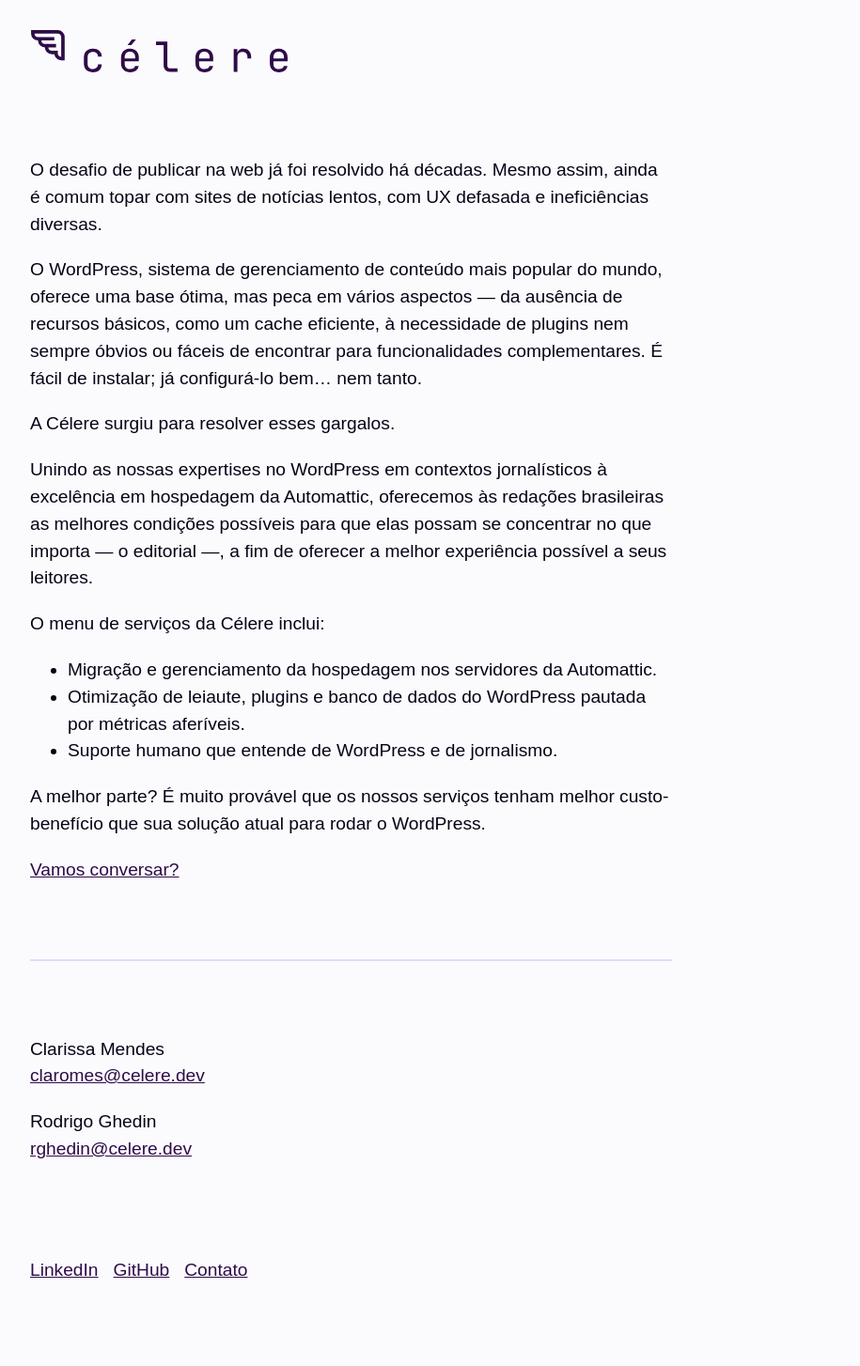
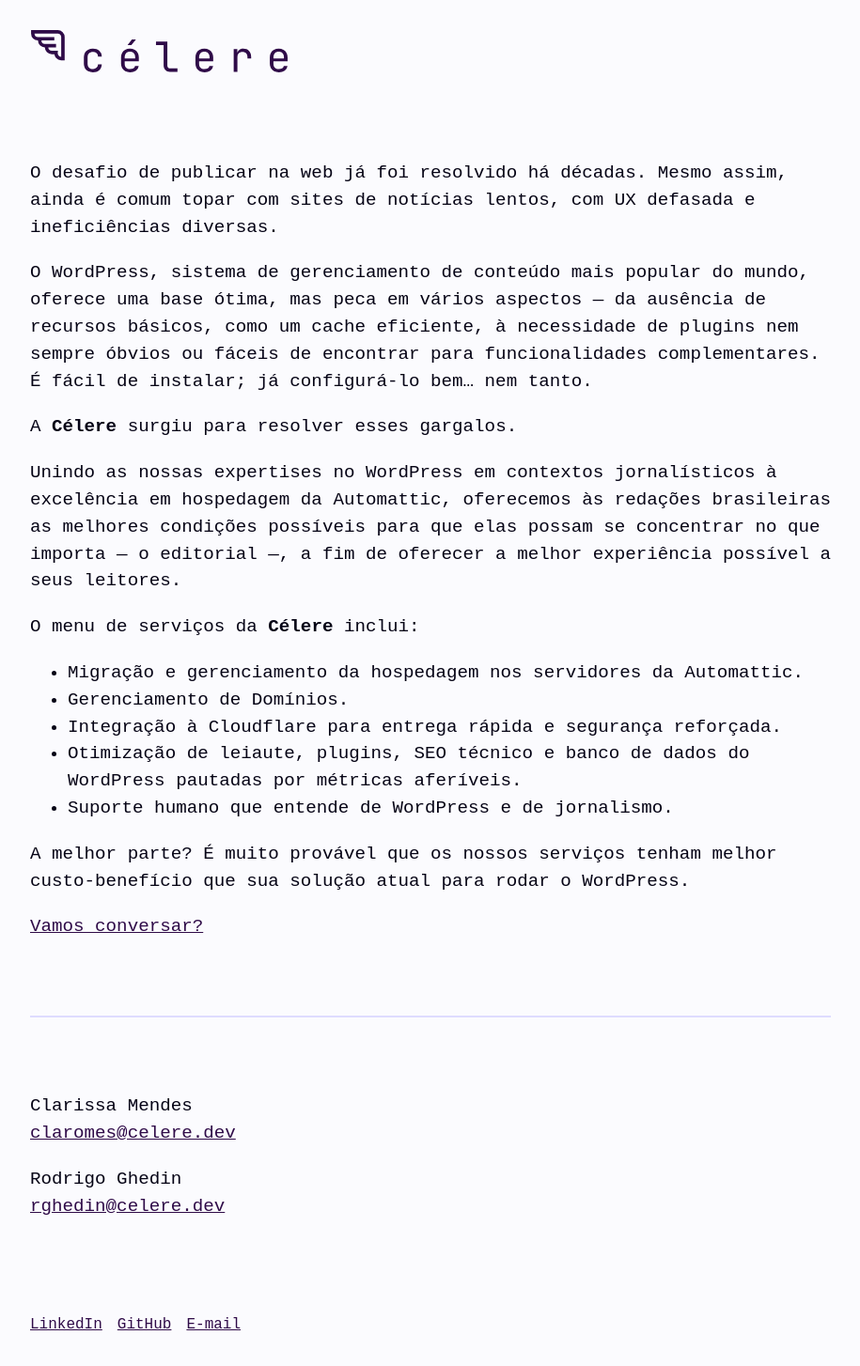
Before and after one commit to celere-dev/site, a Jekyll site: the page built from index.md, in a window 1280 px wide. Shown: the whole page at 94% size, without its empty margins (0-915 px from the left). Built offline with Jekyll 4.4.1, drawn with Linux system fonts in a browser that asks for light colours; before the commit the page ends 1399 px from its top, so only the background shows below that.

Commit message:
revisa texto, footer e estilo

```diff
--- a/_includes/footer.html
+++ b/_includes/footer.html
@@ -2,6 +2,6 @@
 	<ul>
 		<li><a href="https://www.linkedin.com/company/celere-dev">LinkedIn</a></li>
 		<li><a href="https://github.com/celere-dev">GitHub</a></li>
-		<li><a href="mailto:contato@celere.dev">Contato</a></li>
+		<li><a href="mailto:contato@celere.dev">E-mail</a></li>
 	</ul>
 </footer>
--- a/assets/style.css
+++ b/assets/style.css
@@ -40,9 +40,9 @@ img {
 
 body {
 	background-color: var(--background);
-	width: min(100% - 1rem, 64ch);
+	width: min(100% - 1rem, 74ch);
 	margin: 2rem auto 2rem 2rem;
-	font-family: var(--ff-base);
+	font-family: var(--ff-mono);
 	font-size: var(--fs-1);
 	line-height: 1.5;
 	color: var(--text);
@@ -95,6 +95,7 @@ footer {
 }
 footer ul {
 	display: flex;
+	font-size: var(--fs-0);
 	column-gap: 1rem;
 	list-style: none;
 	padding: 0;
--- a/index.md
+++ b/index.md
@@ -6,14 +6,16 @@ O desafio de publicar na web já foi resolvido há décadas. Mesmo assim, ainda
 
 O WordPress, sistema de gerenciamento de conteúdo mais popular do mundo, oferece uma base ótima, mas peca em vários aspectos — da ausência de recursos básicos, como um cache eficiente, à necessidade de plugins nem sempre óbvios ou fáceis de encontrar para funcionalidades complementares. É fácil de instalar; já configurá-lo bem… nem tanto.
 
-A Célere surgiu para resolver esses gargalos.
+A **Célere** surgiu para resolver esses gargalos.
 
 Unindo as nossas expertises no WordPress em contextos jornalísticos à excelência em hospedagem da Automattic, oferecemos às redações brasileiras as melhores condições possíveis para que elas possam se concentrar no que importa — o editorial —, a fim de oferecer a melhor experiência possível a seus leitores.
 
-O menu de serviços da Célere inclui:
+O menu de serviços da **Célere** inclui:
 
 * Migração e gerenciamento da hospedagem nos servidores da Automattic.
-* Otimização de leiaute, plugins e banco de dados do WordPress pautada por métricas aferíveis.
+* Gerenciamento de Domínios.
+* Integração à Cloudflare para entrega rápida e segurança reforçada.
+* Otimização de leiaute, plugins, SEO técnico e banco de dados do WordPress pautadas por métricas aferíveis.
 * Suporte humano que entende de WordPress e de jornalismo.
 
 A melhor parte? É muito provável que os nossos serviços tenham melhor custo-benefício que sua solução atual para rodar o WordPress.
```
Also changed, not shown: Gemfile.lock, favicon.ico (added).
